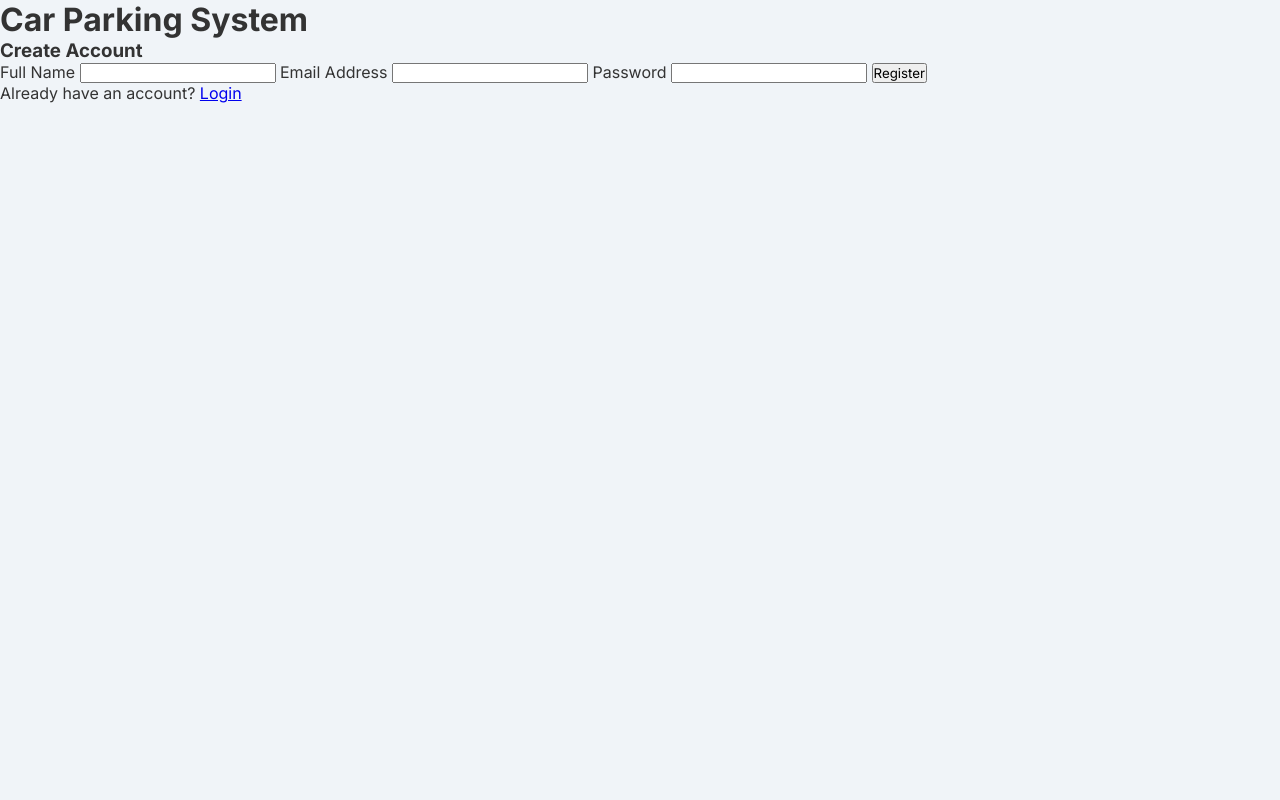
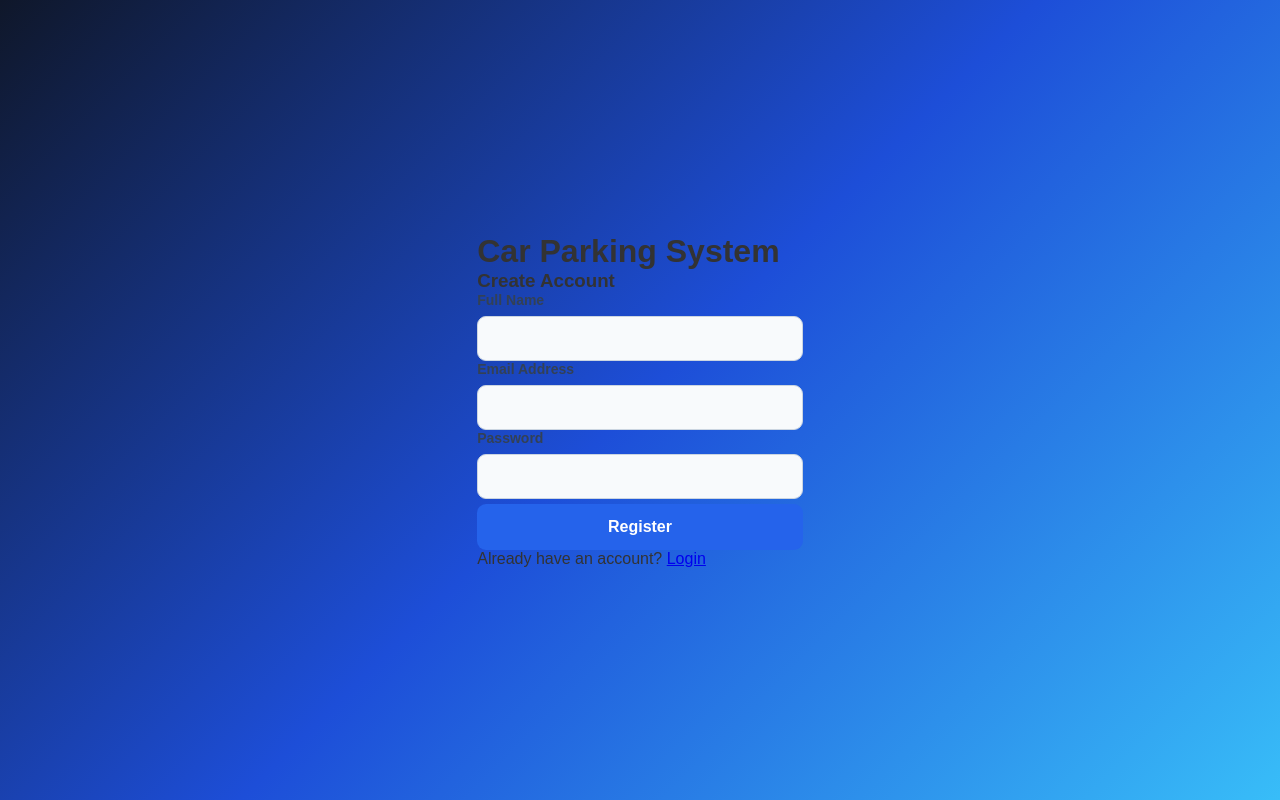
Before and after one commit to aimeprince123/ggggg, a PHP site: page / in a window 1280 px wide. Run offline with PHP 8.4, Linux system fonts and the light colour scheme.

Commit message:
Update style.css

```diff
--- a/style.css
+++ b/style.css
@@ -367,6 +367,153 @@ td {
     border-radius: 4px;
     font-weight: 600;
 }
+* {
+    margin: 0;
+    padding: 0;
+    box-sizing: border-box;
+    font-family: Arial, Helvetica, sans-serif;
+}
+
+body {
+    min-height: 100vh;
+    display: flex;
+    justify-content: center;
+    align-items: center;
+    padding: 20px;
+    background: linear-gradient(135deg, #0f172a, #1d4ed8, #38bdf8);
+}
+
+.container {
+    width: 100%;
+    max-width: 430px;
+    background: #ffffff;
+    padding: 35px 30px;
+    border-radius: 18px;
+    box-shadow: 0 15px 40px rgba(0, 0, 0, 0.25);
+}
+
+.logo {
+    width: 70px;
+    height: 70px;
+    margin: 0 auto 15px;
+    display: flex;
+    align-items: center;
+    justify-content: center;
+    border-radius: 50%;
+    background: #dbeafe;
+    color: #1d4ed8;
+    font-size: 35px;
+}
+
+h2 {
+    text-align: center;
+    color: #0f172a;
+    font-size: 28px;
+    margin-bottom: 8px;
+}
+
+.subtitle {
+    text-align: center;
+    color: #64748b;
+    font-size: 14px;
+    margin-bottom: 25px;
+}
+
+.form-group {
+    margin-bottom: 18px;
+}
+
+label {
+    display: block;
+    margin-bottom: 8px;
+    color: #334155;
+    font-size: 14px;
+    font-weight: bold;
+}
+
+input {
+    width: 100%;
+    padding: 13px 14px;
+    border: 1px solid #cbd5e1;
+    border-radius: 9px;
+    font-size: 15px;
+    outline: none;
+    background: #f8fafc;
+    transition: 0.3s;
+}
+
+input:focus {
+    border-color: #2563eb;
+    background: #ffffff;
+    box-shadow: 0 0 0 3px rgba(37, 99, 235, 0.12);
+}
+
+button {
+    width: 100%;
+    padding: 14px;
+    background: #2563eb;
+    color: #ffffff;
+    border: none;
+    border-radius: 9px;
+    font-size: 16px;
+    font-weight: bold;
+    cursor: pointer;
+    transition: 0.3s;
+    margin-top: 5px;
+}
+
+button:hover {
+    background: #1d4ed8;
+    transform: translateY(-2px);
+    box-shadow: 0 6px 15px rgba(37, 99, 235, 0.25);
+}
+
+.error {
+    background: #fee2e2;
+    color: #b91c1c;
+    padding: 12px;
+    border-radius: 8px;
+    border-left: 4px solid #dc2626;
+    font-size: 14px;
+    margin-bottom: 20px;
+    text-align: center;
+}
+
+.success {
+    background: #dcfce7;
+    color: #166534;
+    padding: 12px;
+    border-radius: 8px;
+    margin-bottom: 20px;
+    text-align: center;
+}
+
+.login-link {
+    text-align: center;
+    margin-top: 22px;
+    color: #64748b;
+    font-size: 14px;
+}
+
+.login-link a {
+    color: #2563eb;
+    font-weight: bold;
+    text-decoration: none;
+}
+
+.login-link a:hover {
+    text-decoration: underline;
+}
+
+@media (max-width: 480px) {
+    .container {
+        padding: 28px 20px;
+    }
+
+    h2 {
+        font-size: 24px;
+    }
+}
 
 /* --- FOOTER --- */
 .main-footer {
```
